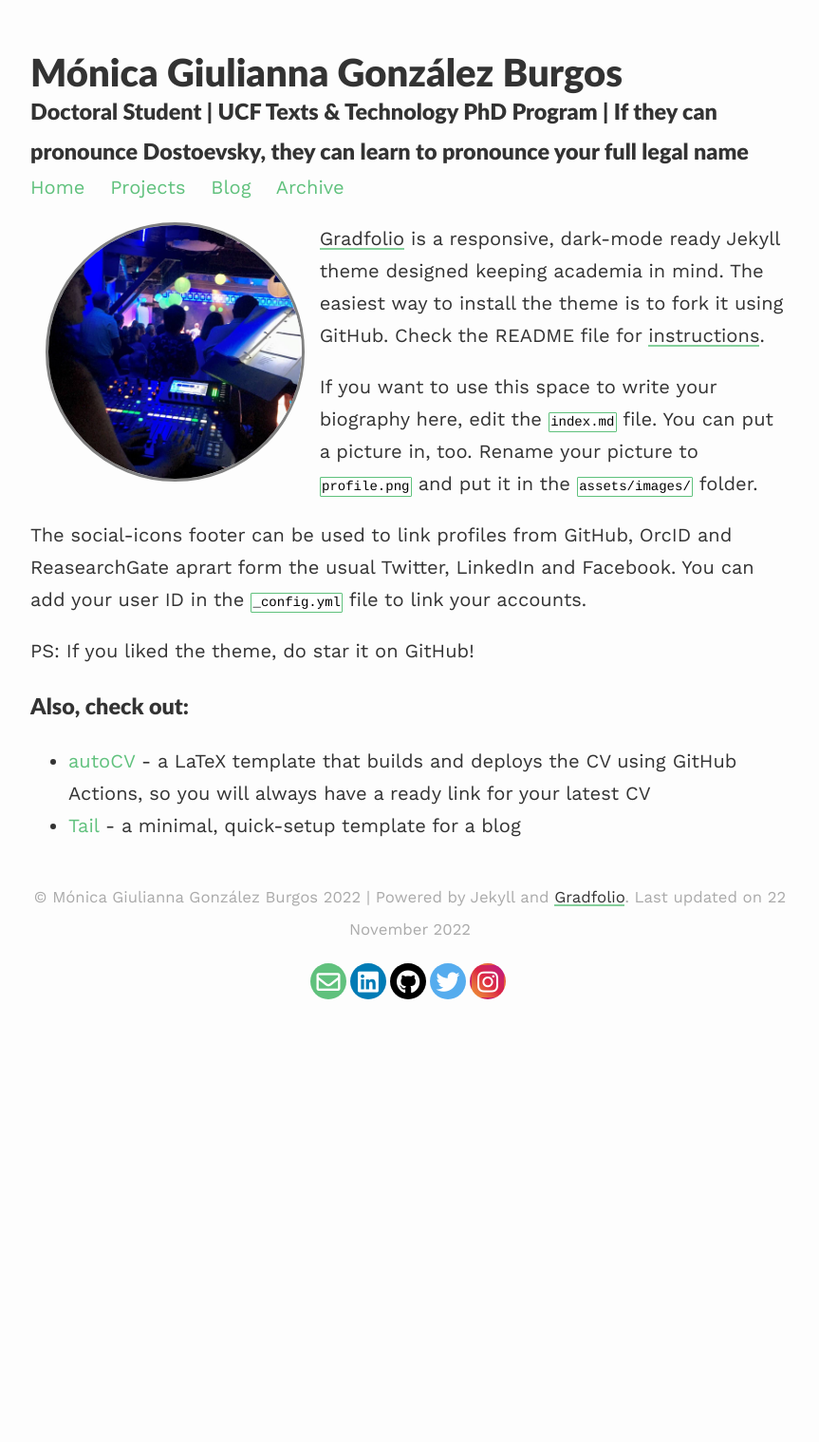
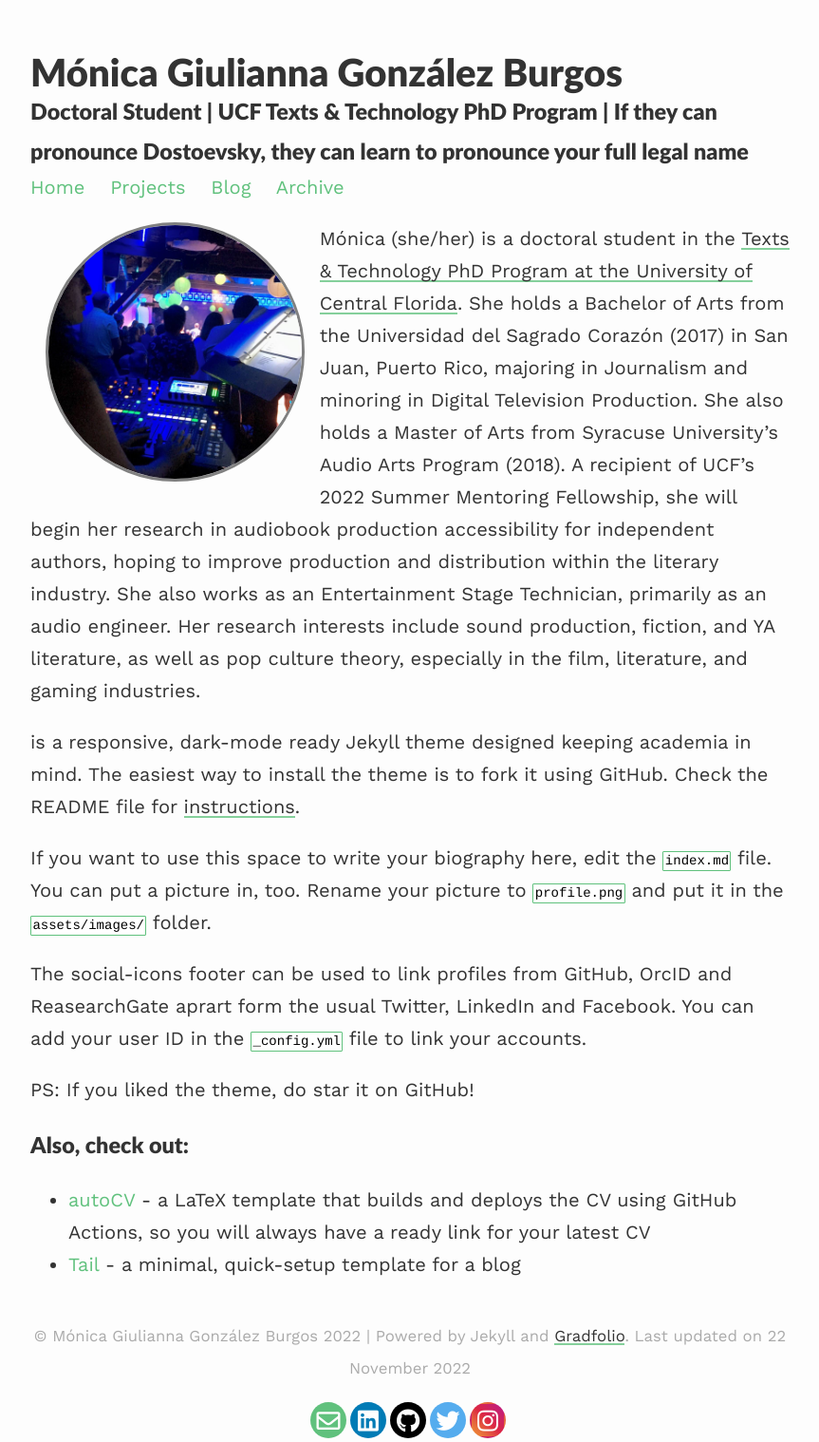
Before and after one commit to mgonzalezburgos/MGBurgos, a Jekyll site: the page built from index.md, in a window 1280 px wide. Shown: the whole page at 95% size, without its empty margins (208-1071 px from the left). Built offline with Jekyll 4.4.1, drawn with Linux system fonts in a browser that asks for light colours; nearby versions of some CDN libraries; before the commit the page ends 1056 px from its top, so only the background shows below that.

Commit message:
Update index.md

```diff
--- a/index.md
+++ b/index.md
@@ -7,7 +7,9 @@
 published: true
 ---
 
-[Gradfolio](https://github.com/jitinnair1/gradfolio){:target="_blank"} is a responsive, dark-mode ready Jekyll theme designed keeping academia in mind. The easiest way to install the theme is to fork it using GitHub. Check the README file for [instructions](https://github.com/jitinnair1/gradfolio#installation){:target="_blank"}.
+Mónica (she/her) is a doctoral student in the [Texts & Technology PhD Program at the University of Central Florida](https://cah.ucf.edu/textstech/who-we-are/our-students/){:target="_blank"}. She holds a Bachelor of Arts from the Universidad del Sagrado Corazón (2017) in San Juan, Puerto Rico, majoring in Journalism and minoring in Digital Television Production. She also holds a Master of Arts from Syracuse University’s Audio Arts Program (2018). A recipient of UCF’s 2022 Summer Mentoring Fellowship, she will begin her research in audiobook production accessibility for independent authors, hoping to improve production and distribution within the literary industry. She also works as an Entertainment Stage Technician, primarily as an audio engineer.  Her research interests include sound production, fiction, and YA literature, as well as pop culture theory, especially in the film, literature, and gaming industries.
+
+is a responsive, dark-mode ready Jekyll theme designed keeping academia in mind. The easiest way to install the theme is to fork it using GitHub. Check the README file for [instructions](https://github.com/jitinnair1/gradfolio#installation){:target="_blank"}.
 
 If you want to use this space to write your biography here, edit the `index.md` file. You can put a picture in, too. Rename your picture to `profile.png` and put it in the `assets/images/` folder.
 
```
